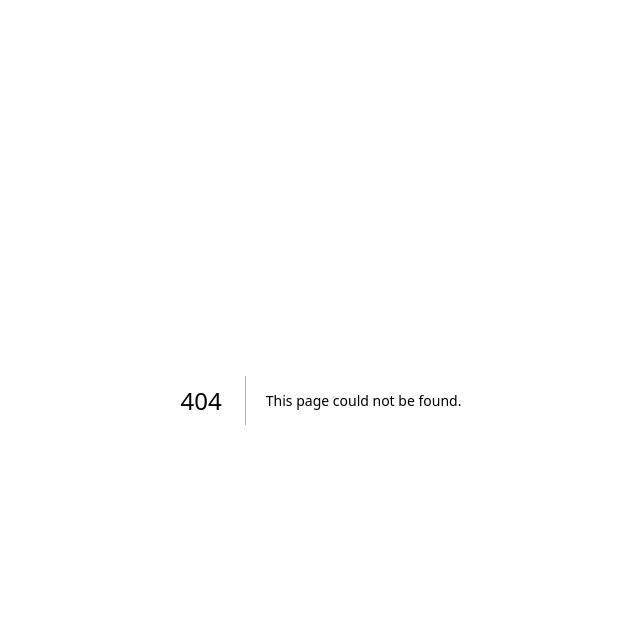
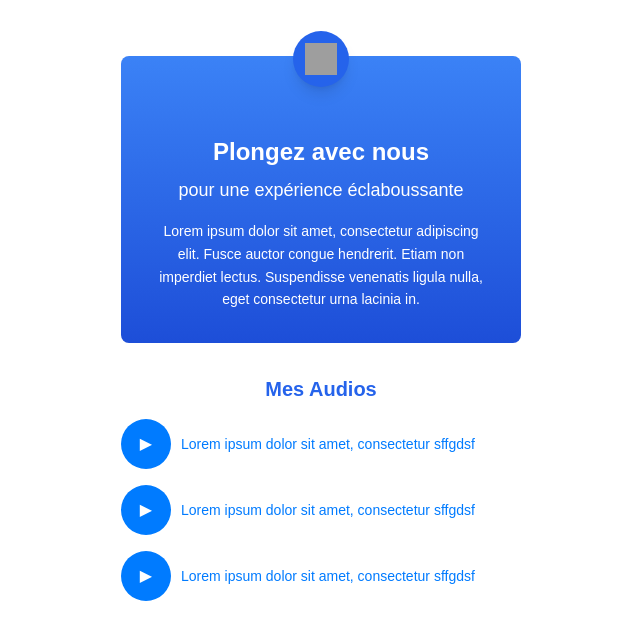
Before and after one commit to Maxeuh/nuit-de-l-info-2024, a Next.js app: page /Podcast in a window 1280 px wide. Before the commit this address had no page. Shown: the top 640 px of the page, without its empty margins (319-959 px from the left). Built offline with nearby package versions, Linux system fonts and the light colour scheme; grey boxes are pictures that could not be loaded.

Commit message:
podcast v1

```diff
--- /dev/null
+++ b/app/Podcast/page.tsx
@@ -0,0 +1,58 @@
+"use client";
+
+import React from "react";
+import AudioPlayer from "../../components/Audio/AudioPlayer";
+
+const Home: React.FC = () => {
+  return (
+    <div className="p-6 max-w-md mx-auto mt-8">
+      {/* Section supérieure */}
+      <div className="relative bg-gradient-to-b from-blue-500 to-blue-700 text-white rounded-lg p-8 mb-8">
+        {/* Microphone */}
+        <div className="absolute top-[-25px] left-1/2 transform -translate-x-1/2 bg-blue-600 rounded-full p-3 shadow-lg">
+          <img
+            src="../../assets/micro.png"
+            alt="Microphone"
+            className="w-8 h-8"
+          />
+        </div>
+
+        {/* Titre et sous-titres */}
+        <div className="text-center mt-12">
+          <h2 className="text-2xl font-bold mb-2">Plongez avec nous</h2>
+          <h3 className="text-lg font-medium mb-4">
+            pour une expérience éclaboussante
+          </h3>
+        </div>
+
+        {/* Texte */}
+        <p className="text-sm leading-relaxed text-center">
+          Lorem ipsum dolor sit amet, consectetur adipiscing elit. Fusce auctor
+          congue hendrerit. Etiam non imperdiet lectus. Suspendisse venenatis
+          ligula nulla, eget consectetur urna lacinia in.
+        </p>
+      </div>
+
+      {/* Liste des audios */}
+      <h1 className="text-center text-blue-600 text-xl font-bold mb-4">
+        Mes Audios
+      </h1>
+      <div className="space-y-4">
+        <AudioPlayer
+          title="Lorem ipsum dolor sit amet, consectetur sffgdsf"
+          audioSrc="/audio/sample-audio1.mp3"
+        />
+        <AudioPlayer
+          title="Lorem ipsum dolor sit amet, consectetur sffgdsf"
+          audioSrc="/audio/sample-audio2.mp3"
+        />
+        <AudioPlayer
+          title="Lorem ipsum dolor sit amet, consectetur sffgdsf"
+          audioSrc="/audio/sample-audio3.mp3"
+        />
+      </div>
+    </div>
+  );
+};
+
+export default Home;
--- /dev/null
+++ b/components/Audio/AudioPlayer.tsx
@@ -0,0 +1,50 @@
+"use client";
+
+import React, { useRef, useState } from "react";
+
+interface AudioPlayerProps {
+  title: string;
+  audioSrc: string;
+}
+
+const AudioPlayer: React.FC<AudioPlayerProps> = ({ title, audioSrc }) => {
+  const [isPlaying, setIsPlaying] = useState(false);
+  const audioRef = useRef<HTMLAudioElement | null>(null);
+
+  const togglePlay = () => {
+    if (audioRef.current) {
+      if (isPlaying) {
+        audioRef.current.pause();
+      } else {
+        audioRef.current.play();
+      }
+      setIsPlaying(!isPlaying);
+    }
+  };
+
+  return (
+    <div style={{ display: "flex", alignItems: "center", marginBottom: "10px" }}>
+      <button
+        onClick={togglePlay}
+        style={{
+          width: "50px",
+          height: "50px",
+          borderRadius: "50%",
+          background: "#007BFF",
+          color: "white",
+          border: "none",
+          fontSize: "16px",
+          cursor: "pointer",
+        }}
+      >
+        {isPlaying ? "❚❚" : "▶"}
+      </button>
+      <div style={{ marginLeft: "10px", flexGrow: 1 }}>
+        <p style={{ margin: "0", fontSize: "14px", color: "#007BFF" }}>{title}</p>
+      </div>
+      <audio ref={audioRef} src={audioSrc}></audio>
+    </div>
+  );
+};
+
+export default AudioPlayer;
```
Also changed, not shown: assets/micro.png (added).
